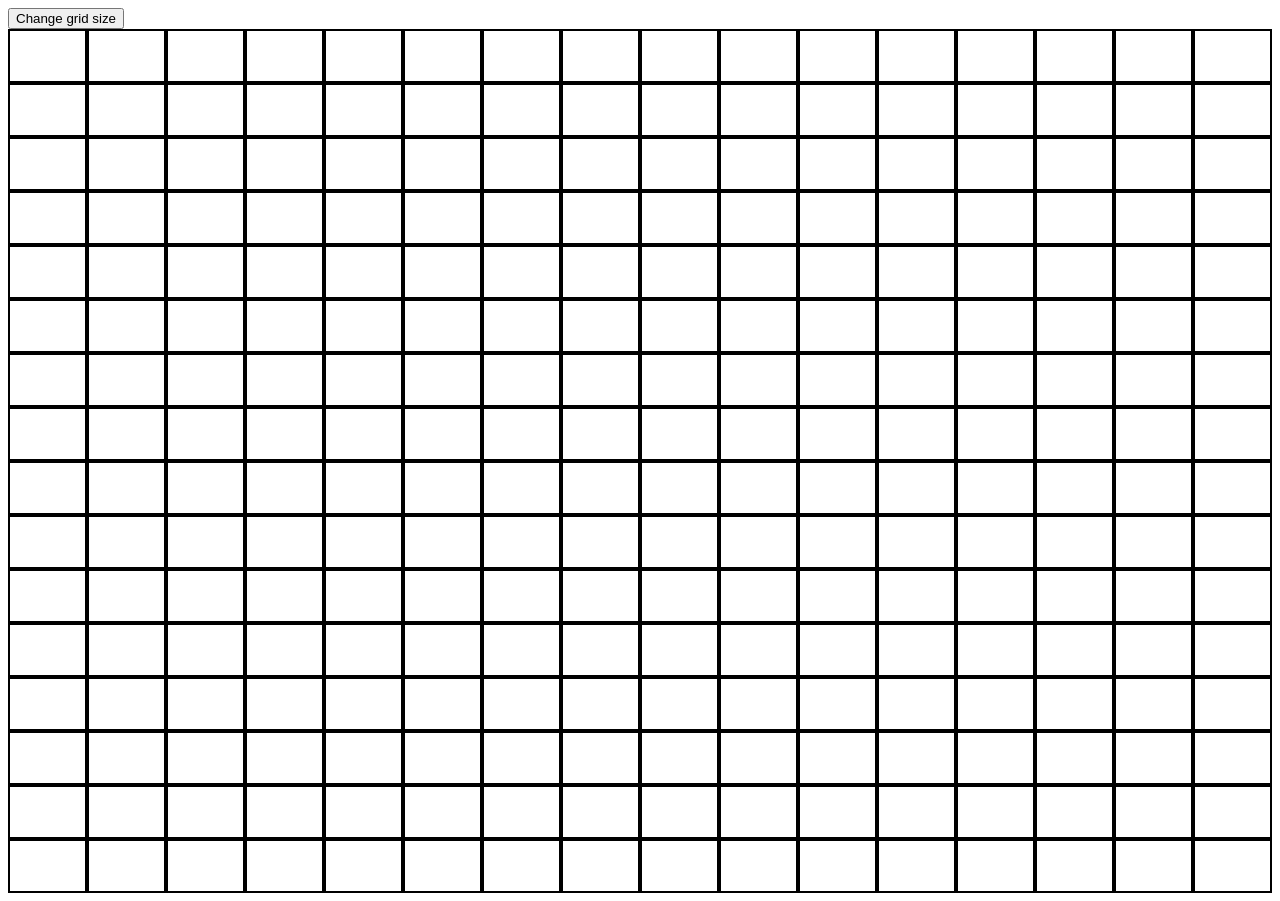
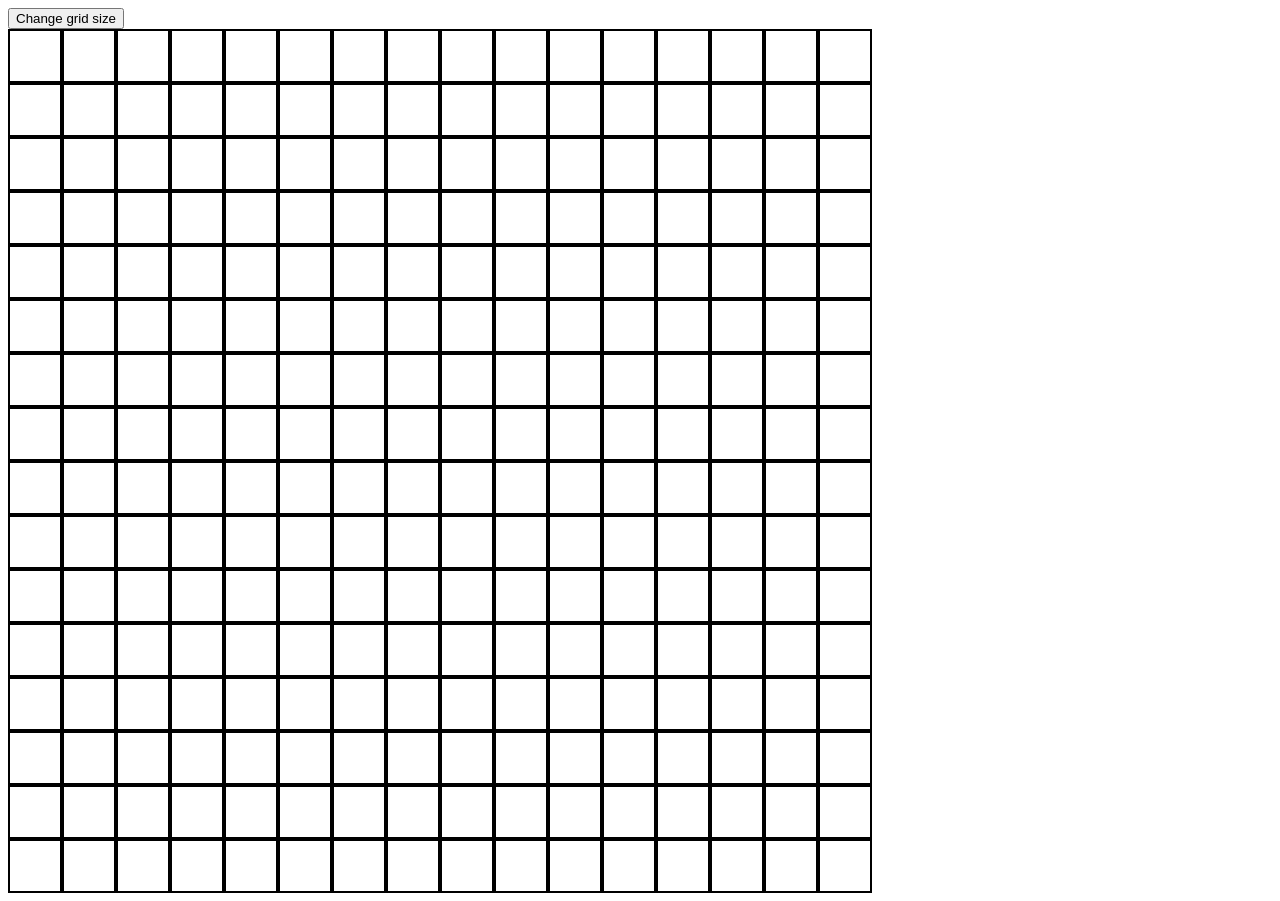
Before and after one commit to tuananh-ng/odin-etch-a-sketch, a plain HTML site: page index.html in a window 1280 px wide. Drawn offline with Linux system fonts and the light colour scheme.

Commit message:
Update the dimensions of individual squares
The width and height should be the same and small enough to advoid
looking ugly on a large screen.

```diff
--- a/style.css
+++ b/style.css
@@ -3,7 +3,7 @@
 }
 
 .container .square {
-    width: 100vw;
+    width: 50px;
     height: 50px;
     border: 2px solid black;
 }
```
